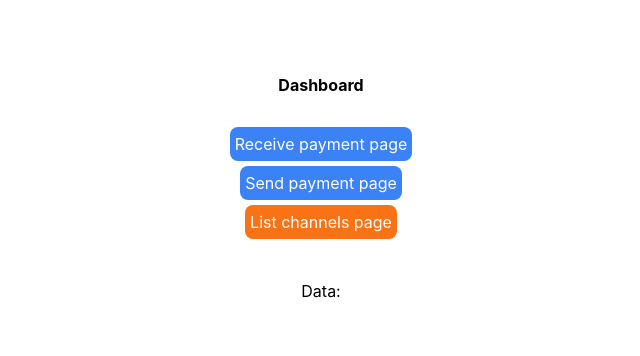
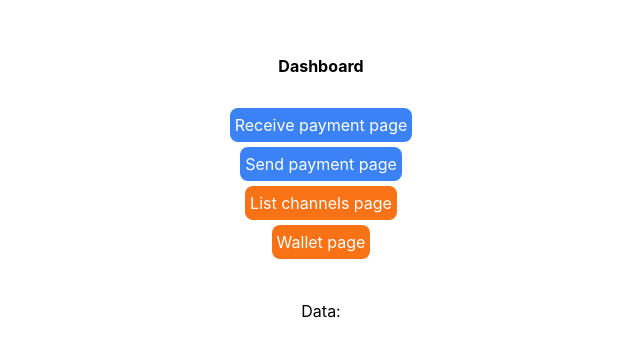
Before and after one commit to tigeryant/mango-lightning-wallet, a React (Create React App) app in the folder client/: page /dashboard in a window 1280 px wide. Shown: the part 212-568 px from the top of the page, without its empty margins (319-959 px from the left). Built offline with nearby package versions, Linux system fonts and the light colour scheme; no server answers.

Commit message:
implemented on-chain address generation for wallet

```diff
--- a/client/src/App.tsx
+++ b/client/src/App.tsx
@@ -6,6 +6,7 @@ import Dashboard from "./pages/Dashboard";
 import Receive from './pages/payments/Receive'
 import Send from './pages/payments/Send'
 import ListChannels from "./pages/channels/ListChannels";
+import Wallet from "./pages/Wallet";
 
 function App() {
   return (
@@ -19,6 +20,7 @@ function App() {
           <Route path="receive" element={<Receive />} />
           <Route path="send" element={<Send />} />
           <Route path="list-channels" element={<ListChannels />} />
+          <Route path="wallet" element={<Wallet />} />
         </Route>
       </Routes>
   );
--- a/client/src/pages/Dashboard.tsx
+++ b/client/src/pages/Dashboard.tsx
@@ -16,11 +16,23 @@ const Dashboard = () => {
       >
         Receive payment page
       </Link>
-      <Link to="/send" className="bg-blue-500 text-white rounded-lg p-[5px] mb-[5px]">
+      <Link
+        to="/send"
+        className="bg-blue-500 text-white rounded-lg p-[5px] mb-[5px]"
+      >
         Send payment page
       </Link>
-      <Link to="/list-channels" className="bg-orange-500 text-white rounded-lg p-[5px]">
+      <Link
+        to="/list-channels"
+        className="bg-orange-500 text-white rounded-lg p-[5px] mb-[5px]"
+      >
         List channels page
+      </Link>
+      <Link
+        to="/wallet"
+        className="bg-orange-500 text-white rounded-lg p-[5px]"
+      >
+        Wallet page
       </Link>
       <p className="mt-[40px]">Data:</p>
       {data && (
--- /dev/null
+++ b/client/src/pages/Wallet.tsx
@@ -0,0 +1,51 @@
+import React, { useState } from "react";
+import { useNewAddressQuery } from "../redux/features/api/apiSlice";
+import { skipToken } from "@reduxjs/toolkit/query";
+import { Link } from "react-router-dom";
+
+const Wallet = () => {
+  const [isSubmitted, setIsSubmitted] = useState<boolean>(false);
+
+  const { data, error, refetch, isUninitialized } = useNewAddressQuery(isSubmitted ? undefined : skipToken);
+  if (error) {
+    console.error(JSON.stringify(error));
+  }
+
+  function handleSubmit(event: React.FormEvent<HTMLFormElement>) {
+    event.preventDefault();
+    if (isUninitialized) {
+      setIsSubmitted(true);
+    } else {
+      refetch();
+    }
+  }
+
+  return (
+    <div className="w-full h-screen flex flex-col justify-center items-center">
+      <h1 className="font-bold mb-[10px]">Wallet Page</h1>
+      <form onSubmit={handleSubmit} className="mb-[10px]">
+        {/* add inputs for API call args here */}
+        <button
+          type="submit"
+          className="bg-orange-500 text-white rounded-lg p-[5px]"
+        >
+          Generate Address
+        </button>
+      </form>
+      {data && (
+        <p className="mb-[10px]">
+          <strong>Address: </strong>
+          {data.address}
+        </p>
+      )}
+      <Link
+        to="/dashboard"
+        className="bg-blue-500 text-white rounded-lg p-[5px]"
+      >
+        Dashboard page
+      </Link>
+    </div>
+  );
+};
+
+export default Wallet;
--- a/client/src/redux/features/api/apiSlice.ts
+++ b/client/src/redux/features/api/apiSlice.ts
@@ -77,6 +77,9 @@ export const apiSlice = createApi({
         };
       },
     }),
+    newAddress: builder.query<{ address: string }, void>({
+      query: () => "/new-address",
+    }),
   }),
 });
 
@@ -87,4 +90,5 @@ export const {
   useSendPaymentMutation,
   useListChannelsQuery,
   useGetNodeInfoQuery,
+  useNewAddressQuery
 } = apiSlice;
```
